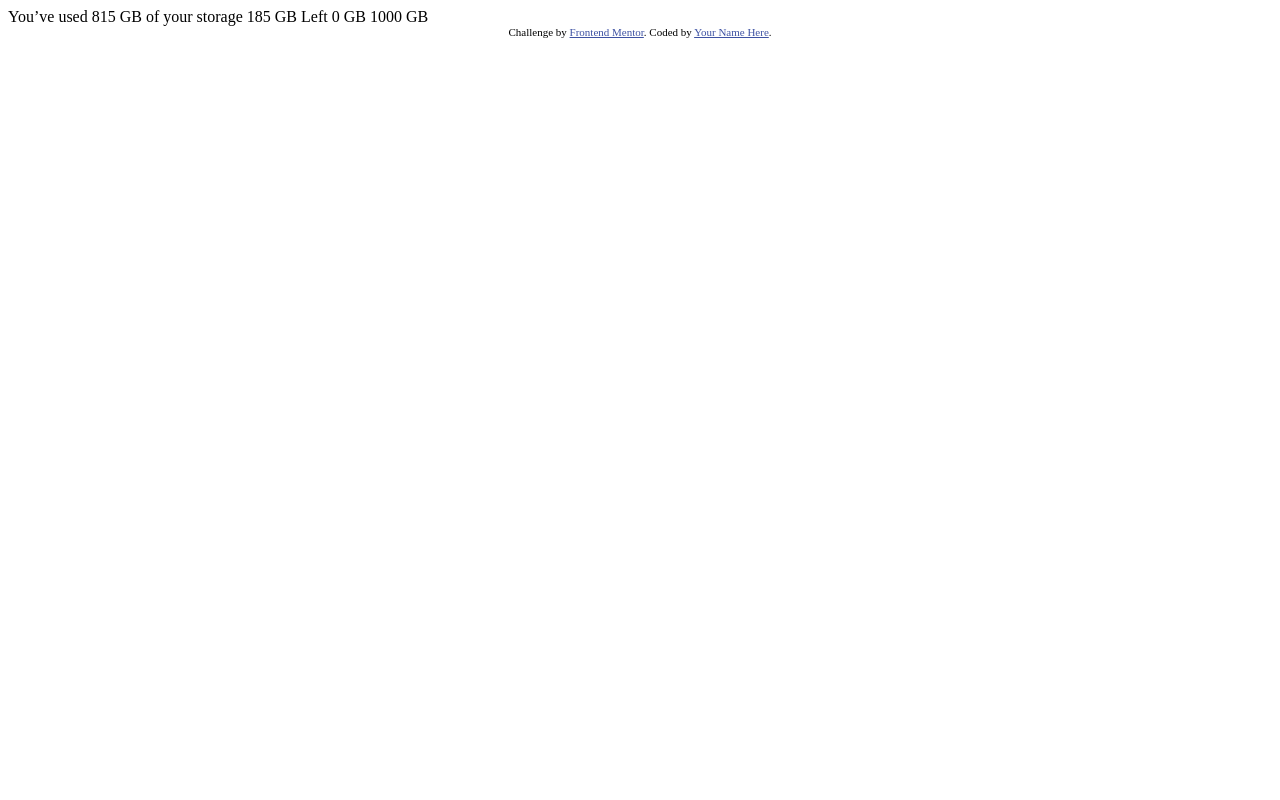
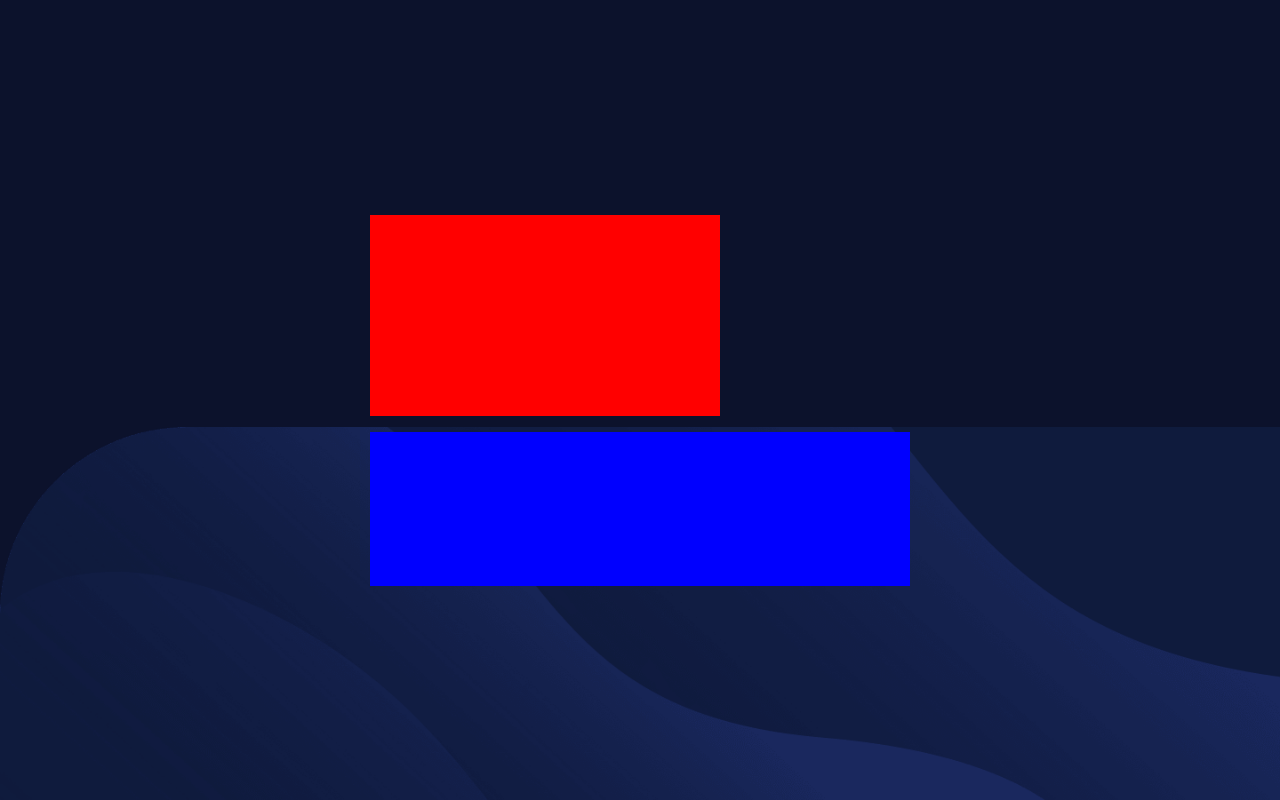
Before and after one commit to MATBMS/fylo-data-storage-component, a plain HTML site: page index.html in a window 1280 px wide. Drawn offline with Linux system fonts and the light colour scheme.

Commit message:
add basic layout

```diff
--- a/css/components/card.css
+++ b/css/components/card.css
@@ -0,0 +1,19 @@
+#card {
+  width: 350px;
+  height: 201px;
+  background-color: red;
+}
+
+/* SMALL TABLET */
+@media (max-width: 500px) {
+  #card {
+    width: calc((350 / 500) * 100vw);
+  }
+}
+
+/* MOBILE */
+@media (max-width: 375px) {
+  #card {
+    width: calc((326 / 375) * 100vw);
+  }
+}
--- /dev/null
+++ b/css/components/storage.css
@@ -0,0 +1,19 @@
+#storage {
+  width: 540px;
+  height: 154px;
+  background-color: blue;
+}
+
+/* TABLET */
+@media (max-width: 768px) {
+  #storage {
+    width: calc((540 / 768) * 100vw);
+  }
+}
+
+/* MOBILE */
+@media (max-width: 375px) {
+  #storage {
+    width: calc((326 / 375) * 100vw);
+  }
+}
--- a/css/layout/main-layout.css
+++ b/css/layout/main-layout.css
@@ -0,0 +1,38 @@
+body {
+  width: 100vw;
+  height: 100vh;
+  background-image: url(../../images/bg-desktop.png);
+  background-repeat: no-repeat;
+  background-position: bottom center;
+  background-size: 100% auto;
+  background-color: var(--colors-blue-950, #0C122C);
+  display: flex;
+  flex-direction: row;
+  justify-content: center;
+  align-items: center;
+}
+
+main {
+  display: flex;
+  flex-direction: row;
+  align-items: flex-end;
+  gap: var(--spacing-400, 32px);
+}
+
+/* DESKTOP */
+
+@media (max-width: 1440px) {
+  main {
+    flex-direction: column;
+    align-items: flex-start;
+    gap: var(--spacing-200, 16px);
+  }
+}
+
+/* TABLET */
+
+@media (max-width: 768px) {}
+
+/* MOBILE */
+
+@media (max-width: 375px) {}
--- a/css/style.css
+++ b/css/style.css
@@ -0,0 +1,26 @@
+/* ============================= */
+/* ==        BASE             == */
+/* ============================= */
+@import url(./base/reset.css);
+@import url(./base/typography.css);
+@import url(./base/variables.css);
+@import url(./base/animation.css);
+
+/* ============================= */
+/* ==     COMPONENTS          == */
+/* ============================= */
+@import url(./components/card.css);
+@import url(./components/storage.css);
+
+/* ============================= */
+/* ==       LAYOUT            == */
+/* ============================= */
+@import url(./layout/grid.css);
+@import url(./layout/main-layout.css);
+
+/* ============================= */
+/* ==       SECTIONS          == */
+/* ============================= */
+@import url(./sections/home.css);
+@import url(./sections/about.css);
+@import url(./sections/contact.css);
--- a/index.html
+++ b/index.html
@@ -1,31 +1,33 @@
 <!DOCTYPE html>
 <html lang="en">
-<head>
-  <meta charset="UTF-8">
-  <meta name="viewport" content="width=device-width, initial-scale=1.0"> <!-- displays site properly based on user's device -->
 
-  <link rel="icon" type="image/png" sizes="32x32" href="./images/favicon-32x32.png">
+  <head>
+    <meta charset="UTF-8">
+    <meta name="viewport" content="width=device-width, initial-scale=1.0">
+    <!-- displays site properly based on user's device -->
 
-  <title>Frontend Mentor | Fylo data storage component</title>
+    <link rel="icon" type="image/png" sizes="32x32" href="./images/favicon-32x32.png">
 
-  <!-- Feel free to remove these styles or customise in your own stylesheet 👍 -->
-  <style>
-    .attribution { font-size: 11px; text-align: center; }
-    .attribution a { color: hsl(228, 45%, 44%); }
-  </style>
-</head>
-<body>
+    <link rel="stylesheet" href="./css/style.css">
 
-  You’ve used 815 GB of your storage
+    <title>Fylo data storage component</title>
+  </head>
+
+  <body>
+    <main>
+      <section id="card">
+
+      </section>
+      <section id="storage">
+
+      </section>
+    </main>
+    <!-- You’ve used 815 GB of your storage
 
   185 GB Left
 
   0 GB
-  1000 GB
+  1000 GB -->
+  </body>
 
-  <div class="attribution">
-    Challenge by <a href="https://www.frontendmentor.io?ref=challenge" target="_blank">Frontend Mentor</a>.
-    Coded by <a href="#">Your Name Here</a>.
-  </div>
-</body>
 </html>
```
Also changed, not shown: css/components/button.css (deleted), css/components/navbar.css (deleted), icons/favicon-32x32.png (renamed from images/favicon-32x32.png), icons/icon-document.svg (renamed from images/icon-document.svg), icons/icon-folder.svg (renamed from images/icon-folder.svg), icons/icon-upload.svg (renamed from images/icon-upload.svg), icons/logo.svg (renamed from images/logo.svg).
